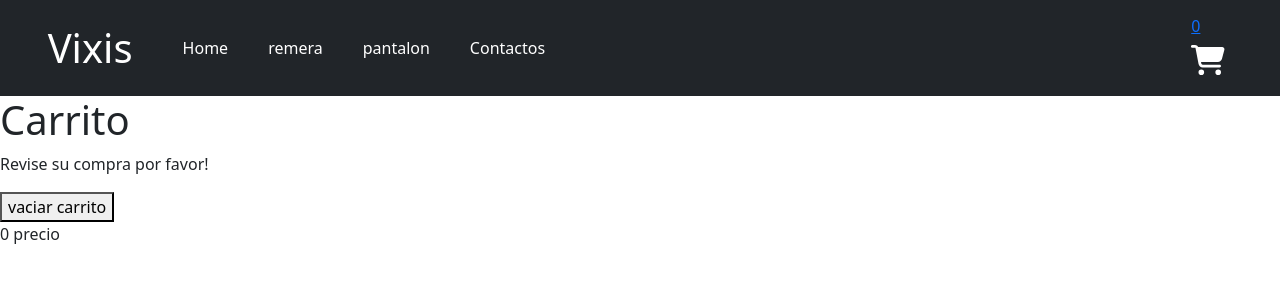
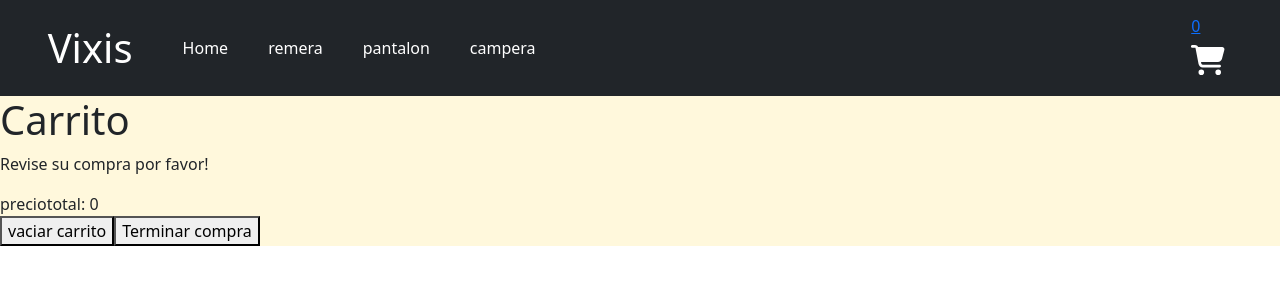
Before and after one commit to agustintiscornia/Ecommerce, a React (Create React App) app: page /cart in a window 1280 px wide. Shown: the top 300 px of the page. Built offline with nearby package versions, Linux system fonts and the light colour scheme.

Commit message:
firebase 2

```diff
--- a/src/App.jsx
+++ b/src/App.jsx
@@ -14,6 +14,7 @@ function App() {
 
   return (
 
+    <div className='index'>
     <CartContextProvider>
           <BrowserRouter>
               <div>
@@ -34,7 +35,7 @@ function App() {
           </BrowserRouter>
 
     </CartContextProvider>
-
+    </div>
 
   );
 }
--- a/src/components/AppNavbar.jsx
+++ b/src/components/AppNavbar.jsx
@@ -21,7 +21,7 @@ return (
         <NavLink  className='menu' to="/">Home</NavLink>
         <NavLink  className='menu' to="/categoria/remera">remera</NavLink>
         <NavLink  className='menu' to="/categoria/pantalon">pantalon</NavLink>
-        <NavLink className='menu' to='/'>Contactos</NavLink>
+        <NavLink className='menu' to='/categoria/campera'>campera</NavLink>
       </Nav>
     </Navbar.Collapse>
   </Container>
--- a/src/components/Cart/Cart.jsx
+++ b/src/components/Cart/Cart.jsx
@@ -1,3 +1,4 @@
+import { addDoc,collection, getFirestore} from 'firebase/firestore'
 import { useCartContext} from '../../context/cartContext'
 
 function Cart() {
@@ -5,7 +6,31 @@ function Cart() {
     const{cartList,VaciarCart,removeItem,precioTotal}= useCartContext()
 console.log(cartList)
 
+const generarOrden=()=>{
 
+  let orden = {}
+
+  orden.bayer = {name:"agustin" , phone:"1139199467" , email:"agustin@gmail.com" }
+  orden.total= precioTotal();
+
+  orden.items = cartList.map(cartItem =>{
+
+    const id = cartItem.id;
+    const nombre  = cartItem.nombre ;
+    const precio  = cartItem.precio * cartItem.cantidad ;
+
+    return {id,nombre,precio}
+
+  })
+
+  console.log(orden)
+
+  /* const db = getFirestore()
+  const queryCollection = collection(db, 'orders')
+  addDoc(queryCollection, orden)
+  .catch(err => console.log (err))
+  .finally(()=> console.log('termino')) */
+}
 
   return (
     <div>
@@ -14,16 +39,16 @@ console.log(cartList)
 
       {cartList.map(prod=><div className='containerCart-row'>
 
-        <ul>{prod.producto}</ul>
-        <ul>{prod.talle}</ul>
-        <ul>{prod.precio}$</ul>
-        <ul>{prod.cant}cantidad</ul>
+        <ul>producto: {prod.producto}</ul>
+        <ul>talle:{prod.talle}</ul>
+        <ul>precio:{prod.precio}$</ul>
+        <ul>cantidad :{prod.cant}</ul>
 
         <button onClick={()=> removeItem(prod.id)}> X </button>
       </div>)}
-
+      <div> preciototal: {precioTotal()}</div>
       <button onClick={VaciarCart}>vaciar carrito</button>
-      <div>{precioTotal()} precio</div>
+      <button onClick={generarOrden}>Terminar compra</button>
     </div>
   )
 }
--- a/src/components/Item/Item.jsx
+++ b/src/components/Item/Item.jsx
@@ -7,8 +7,8 @@ import '../styles/Nav.css'
 
 function Item(prod) {
 return (
-    <div className='card-row'>
-    <Card style={{ width: '12rem'}}>
+    <div>
+    <Card className='card'>
 <Card.Img variant="top" src={prod.imagen} />
 <Card.Body>
     <Card.Title>{prod.title}</Card.Title>
--- a/src/components/ItemDetail/ItemDetail.jsx
+++ b/src/components/ItemDetail/ItemDetail.jsx
@@ -31,9 +31,8 @@ function ItemDetail({productos}) {
         <div className='containerItemhijo2'>
           <p>{productos.descripcion}</p>
 
-          {productos.talle}
-          <br />
-          <span>{productos.precio} </span>
+          <p>talle: {productos.talle}</p>
+          <span>precio: {productos.precio} </span>
 
         {count ?
           <Link to='/cart'>
--- a/src/components/componentecontenedor/ItemListContainer.jsx
+++ b/src/components/componentecontenedor/ItemListContainer.jsx
@@ -16,7 +16,7 @@ export function ItemListContainer() {
     const db = getFirestore()
     if (categoriaId) {
         const queryColection = collection(db, 'items')
-        const queryFilter = query(queryColection, where('productos', '==', categoriaId))
+        const queryFilter = query(queryColection, where('producto', '==', categoriaId))
         getDocs(queryFilter)
             .then(resp => setProductos(resp.docs.map(item => ({ id: item.id, ...item.data() }))))
             .catch(err => console.log(err))
--- a/src/components/helpers/getFech.js
+++ b/src/components/helpers/getData.js
@@ -4,7 +4,7 @@
     { id: '3',title:"Vixis", producto: 'campera', descripcion: "campera de cuero, con polar en su interior", imagen:"https://www.nakaoutdoors.com.ar/img/articulos/marmot_venus_jacket_thumb1.jpg",talle: 'talle:L', precio: 4000 },
     ];
 
-    export const getFetch = new Promise((resolve, reject) => {
+    const getData = new Promise((resolve, reject) => {
 
     if (array!==[]) {
         setTimeout(()=>{
@@ -14,3 +14,6 @@
         reject('404 error');
     }
     })
+
+
+    export default getData
--- a/src/components/itemList/ItemList.jsx
+++ b/src/components/itemList/ItemList.jsx
@@ -4,8 +4,11 @@ import Item from '../Item/Item'
 
 function ItemList({productos}) {
 return (
-    productos.map((prod)=><Item key={prod.id} id={prod.id} title={prod.title} imagen={prod.imagen} producto={prod.producto}talle={prod.talle}/>
-)
+< div className='containerItemList'>
+{
+    productos.map((prod)=><Item key={prod.id} id={prod.id} title={prod.title} imagen={prod.imagen} producto={prod.producto}talle={prod.talle}/>)
+}
+</div>
 )}
 
 export default ItemList
--- a/src/components/styles/Nav.css
+++ b/src/components/styles/Nav.css
@@ -1,3 +1,5 @@
+
+/* navbar */
 .logo {
     margin: 10px;
     text-decoration: none;
@@ -16,13 +18,20 @@
 .menu:hover{
     color:gray;
 }
-
+/* item (card) */
+.card{
+    width: 12rem;
+    height: 30px;
+    margin-left: 35px;
+}
+/* CartWidget */
 .icono {
     color:white;
     margin-right: 55px;
     font-size: 30px
 }
 
+/* ItemDetail */
 .containerItem{
     display: flex;
     flex-direction: row;
@@ -32,14 +41,21 @@
     height: 200px;
 }
 
-.card-row {
-    display: flex;
-    flex-direction: row;
-    justify-content: flex-start;
-}
-
+/* Cart */
 .containerCart-row{
 display: flex;
 flex-direction: row;
 justify-content: flex-start;
 }
+
+/* App */
+.index{
+    background-color:cornsilk
+}
+/* ItemList */
+.containerItemList{
+    display: flex;
+    flex-direction: row;
+    justify-content: flex-start;
+    padding: 40px;
+}
```
